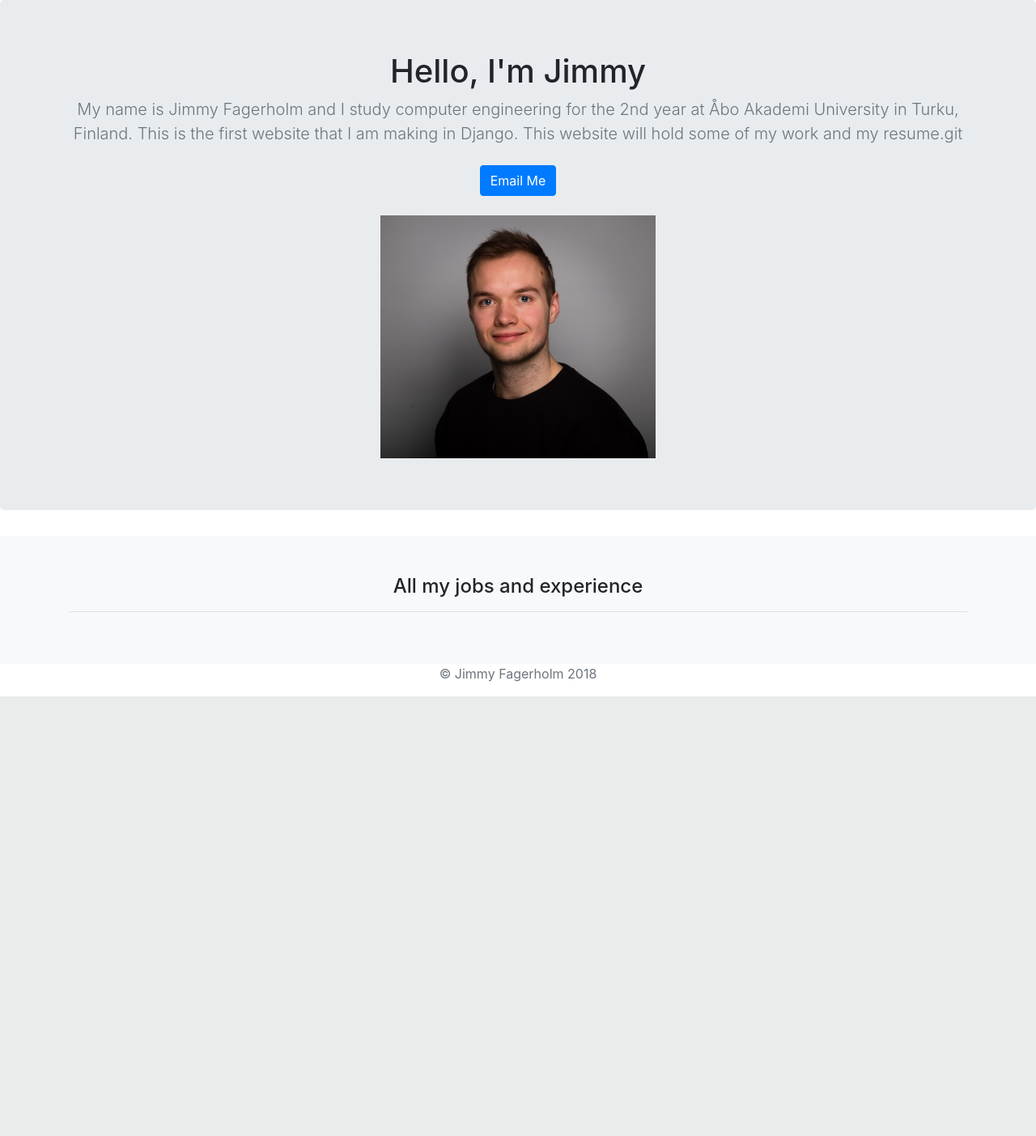
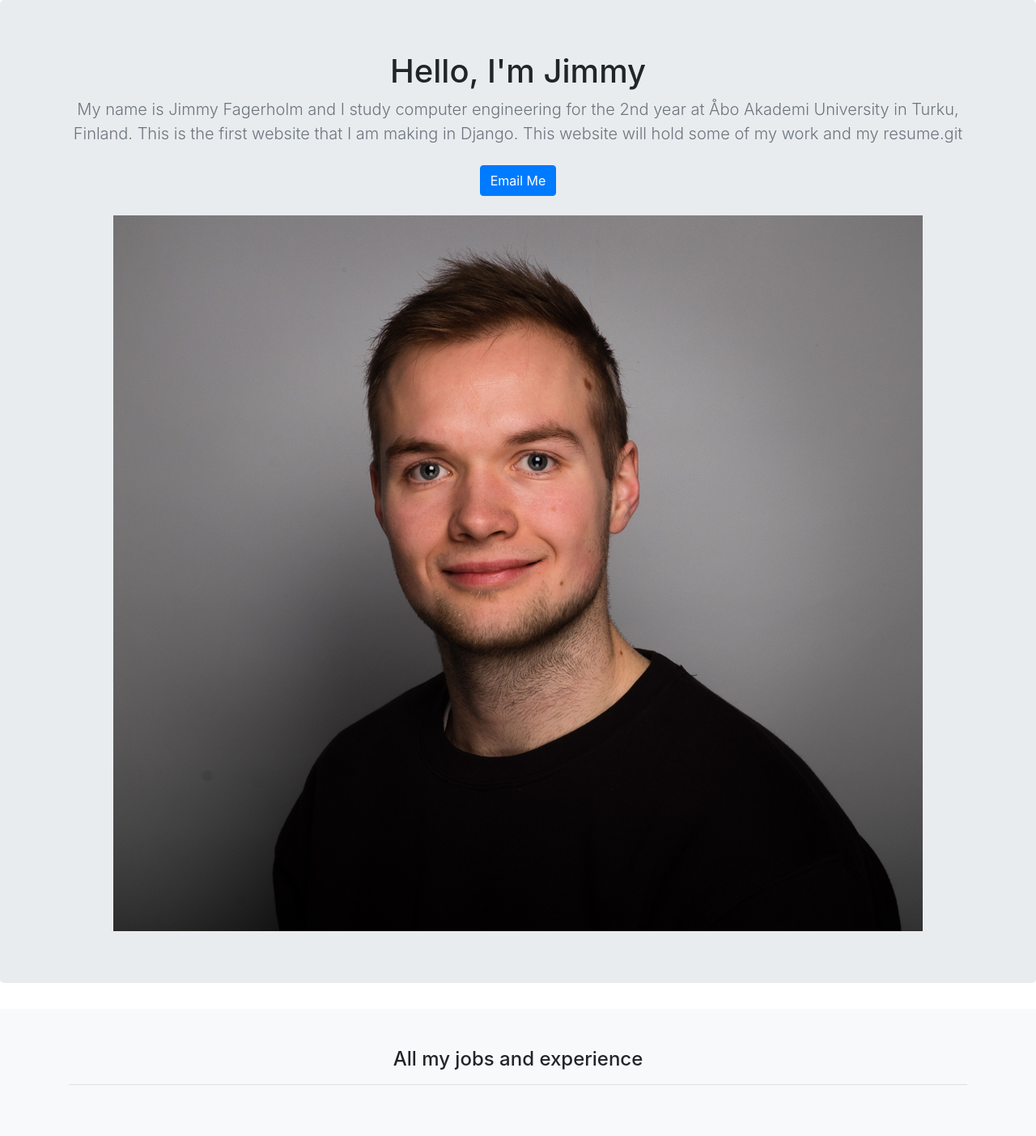
Before and after one commit to Faagerholm/portfolio-project, a Django app: page / in a window 1280 px wide. Shown: the part 56-1459 px from the top of the page at 81% size. Before the commit the page ends 916 px from the top, so only its background shows below. Run offline with Django 3.2, Linux system fonts and the light colour scheme; data that the repository does not hold is empty; some libraries are stand-ins or nearby versions.

Commit message:
firstpage image now class='img-fluid'

```diff
--- a/jobs/templates/jobs/home.html
+++ b/jobs/templates/jobs/home.html
@@ -42,7 +42,7 @@
             <p class="lead text-muted">My name is Jimmy Fagerholm and I study computer engineering for the 2nd year at Åbo Akademi University in Turku, Finland. This is the first website that I am making in Django. This website will hold some of my work and my resume.git <p>
         <a href="mailto:fagerholm.jimmy@gmail.com" class="btn btn-primary my-2">Email Me</a>
         </p>
-            <img src="{% static 'profile-picture.jpg' %}" height="300">
+            <img class="img-fluid" src="{% static 'profile-picture.jpg' %}" height="300">
         </div>
       </section>
       <div class="album py-5 bg-light">
```
Also changed, not shown: blog/migrations/0002_auto_20180402_1150.py (added).
